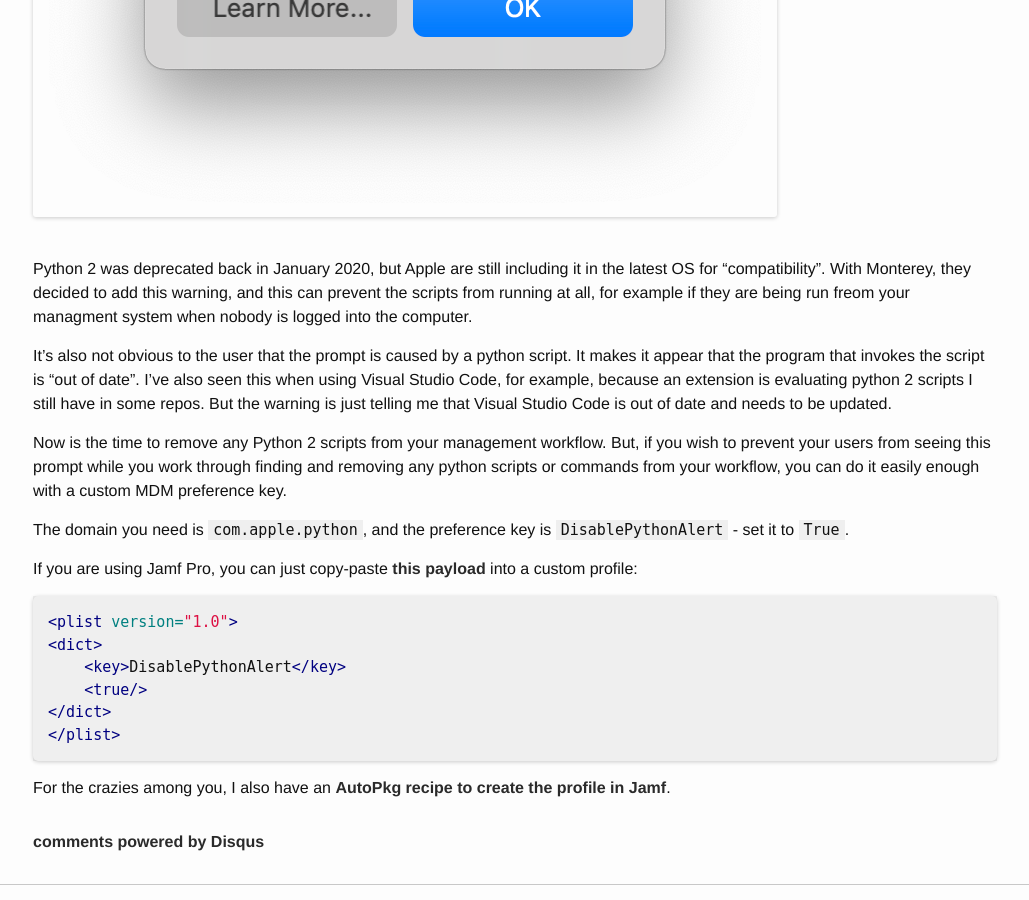
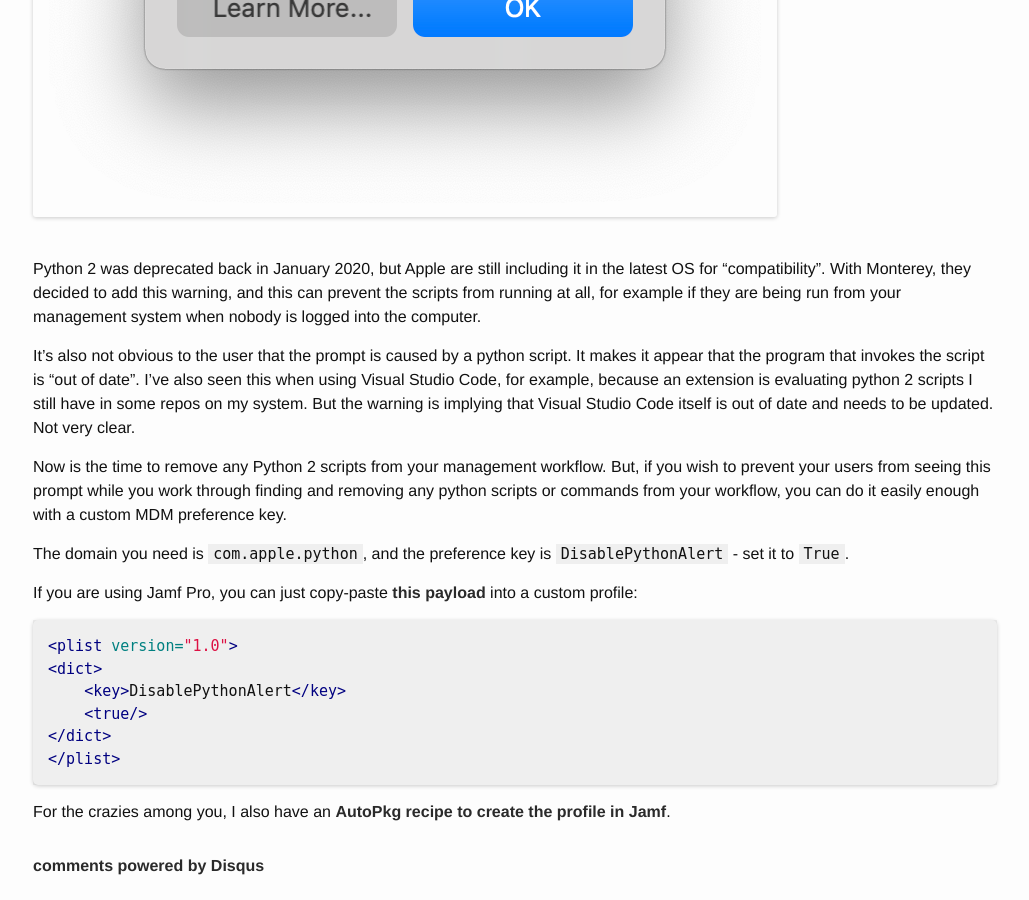
Before and after one commit to grahampugh/grahampugh.github.io, a Jekyll site: the page built from _posts/2021-10-25-monterey-disable-python-2-deprecation-warnings.md, in a window 1280 px wide and 900 px high, scrolled down 907 px. Shown: the whole window, without its empty margins (125-1154 px from the left). Built offline with Jekyll 4.4.1, drawn with Linux system fonts in a browser that asks for light colours; comment, search, counter and statistics services are not loaded.

Commit message:
more typos

```diff
--- a/_posts/2021-10-25-monterey-disable-python-2-deprecation-warnings.md
+++ b/_posts/2021-10-25-monterey-disable-python-2-deprecation-warnings.md
@@ -8,9 +8,9 @@ If you run a Python script on a Mac running macOS Monterey, or even if there is
 
 ![python2 warning](/assets/images/JamfNeedsToBeUpdated.png)
 
-Python 2 was deprecated back in January 2020, but Apple are still including it in the latest OS for "compatibility". With Monterey, they decided to add this warning, and this can prevent the scripts from running at all, for example if they are being run freom your managment system when nobody is logged into the computer.
+Python 2 was deprecated back in January 2020, but Apple are still including it in the latest OS for "compatibility". With Monterey, they decided to add this warning, and this can prevent the scripts from running at all, for example if they are being run from your management system when nobody is logged into the computer.
 
-It's also not obvious to the user that the prompt is caused by a python script. It makes it appear that the program that invokes the script is "out of date". I've also seen this when using Visual Studio Code, for example, because an extension is evaluating python 2 scripts I still have in some repos. But the warning is just telling me that Visual Studio Code is out of date and needs to be updated.
+It's also not obvious to the user that the prompt is caused by a python script. It makes it appear that the program that invokes the script is "out of date". I've also seen this when using Visual Studio Code, for example, because an extension is evaluating python 2 scripts I still have in some repos on my system. But the warning is implying that Visual Studio Code itself is out of date and needs to be updated. Not very clear.
 
 Now is the time to remove any Python 2 scripts from your management workflow. But, if you wish to prevent your users from seeing this prompt while you work through finding and removing any python scripts or commands from your workflow, you can do it easily enough with a custom MDM preference key.
 
```
